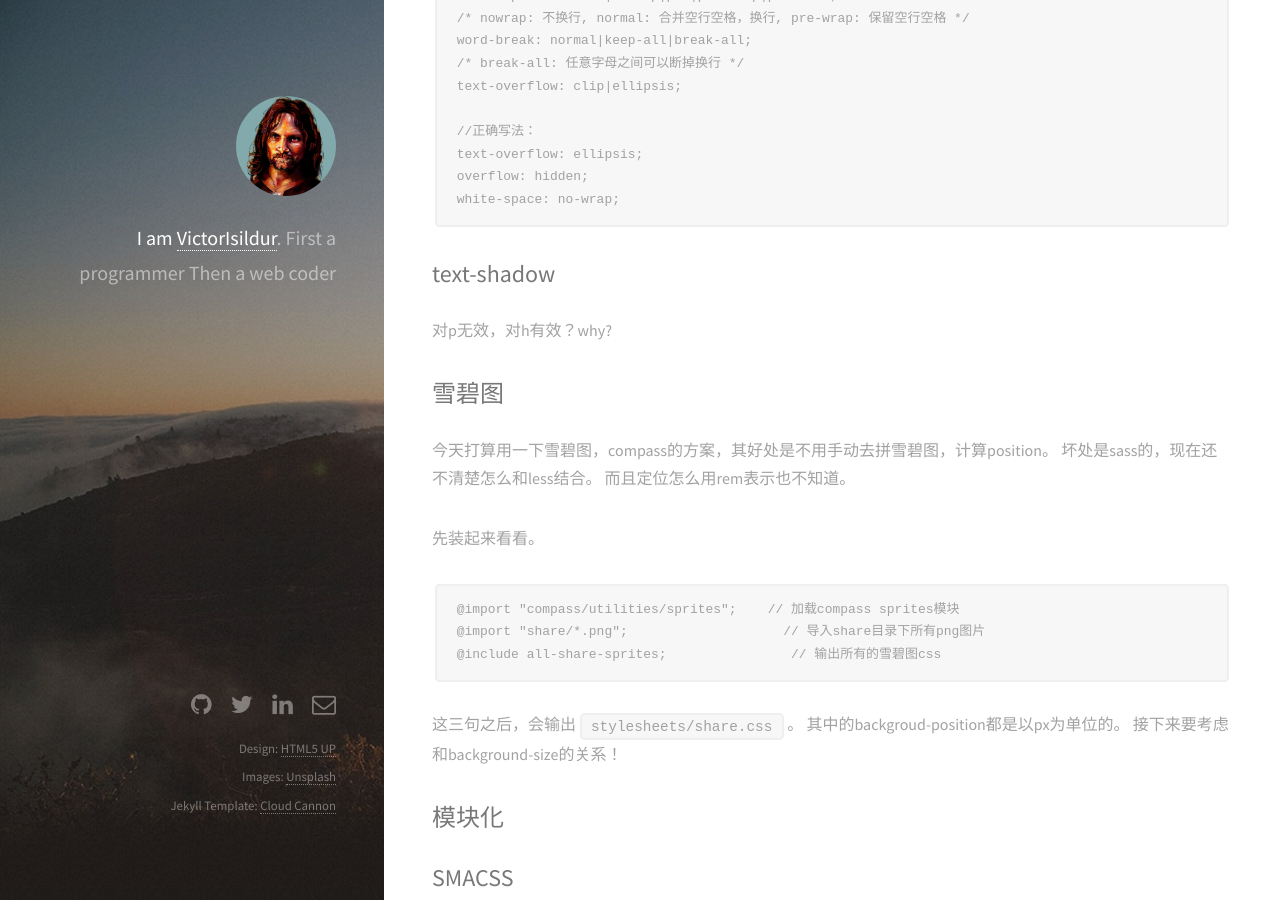
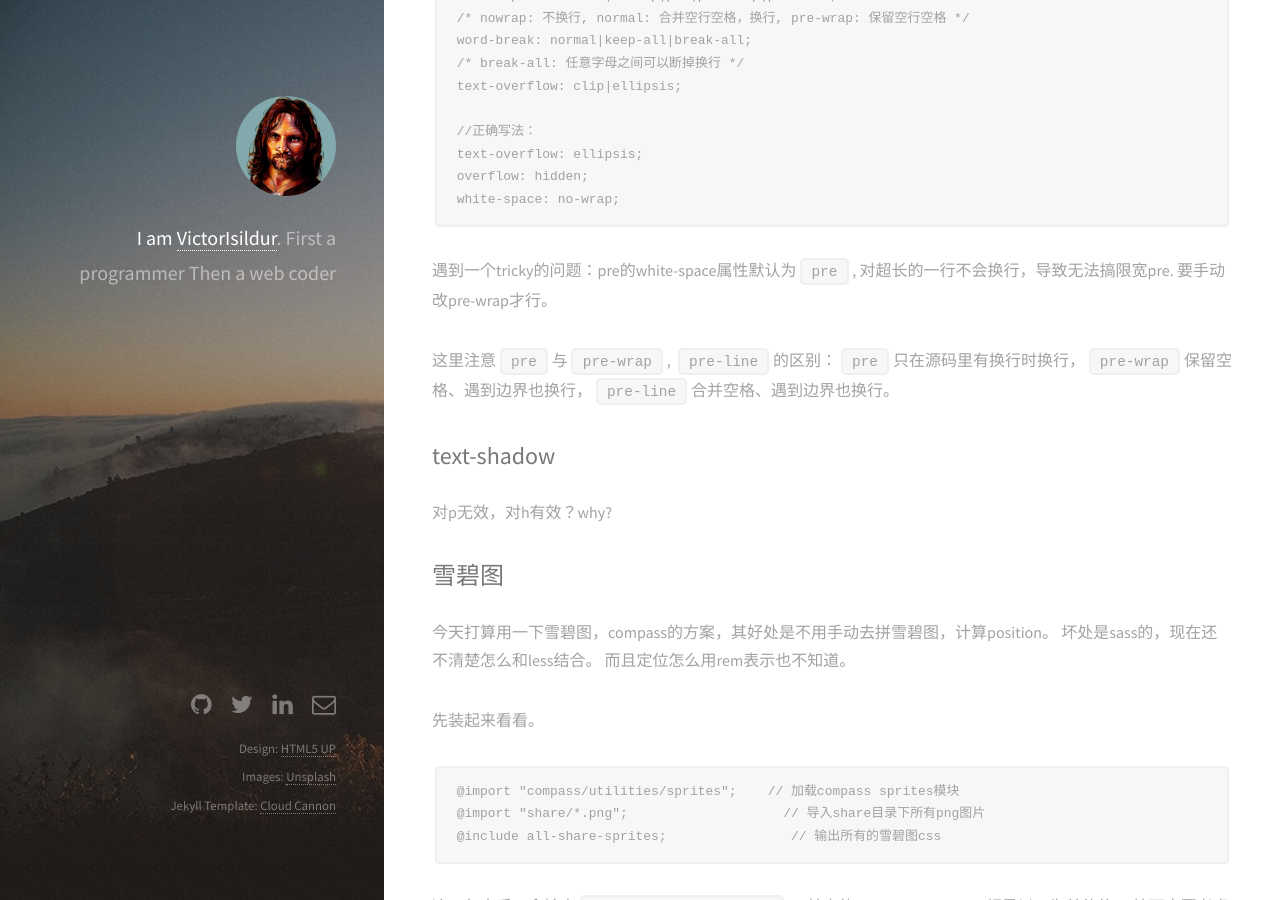
Before and after one commit to victorisildur/victorisildur.github.io, a Jekyll site: the page built from _posts/2016-03-10-css-review.markdown, in a window 1280 px wide and 900 px high, scrolled down 366 px. Built offline with Jekyll 4.4.1, drawn with Linux system fonts in a browser that asks for light colours; Markdown is read by kramdown in place of the engine named in the settings.

Commit message:
pre-wrap

````diff
--- a/_posts/2016-03-10-css-review.markdown
+++ b/_posts/2016-03-10-css-review.markdown
@@ -22,6 +22,10 @@ text-overflow: ellipsis;
 overflow: hidden;
 white-space: no-wrap;
 ```
+
+遇到一个tricky的问题：pre的white-space属性默认为`pre`, 对超长的一行不会换行，导致无法搞限宽pre. 要手动改pre-wrap才行。
+
+这里注意`pre`与`pre-wrap`, `pre-line`的区别：`pre`只在源码里有换行时换行，`pre-wrap`保留空格、遇到边界也换行，`pre-line`合并空格、遇到边界也换行。
 
 ## text-shadow
 对p无效，对h有效？why?
````
